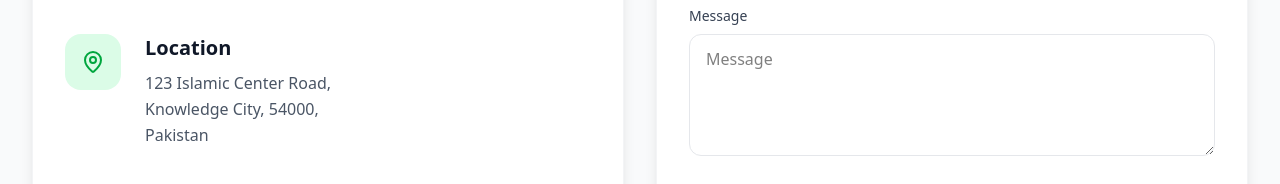
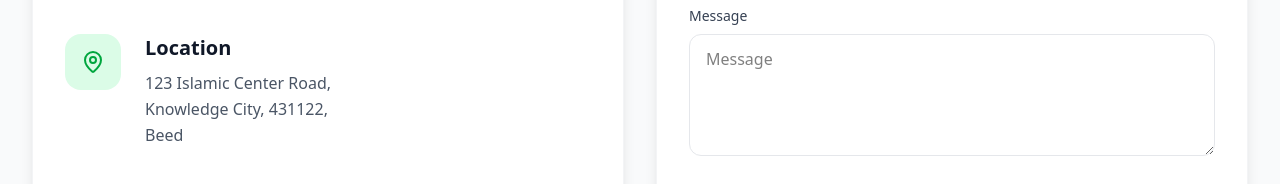
Before and after one commit to Suffah-Education/SuffahWeb, a React (Vite) app: page /contact in a window 1280 px wide. Shown: the part 763-947 px from the top of the page. Built offline with nearby package versions, Linux system fonts and the light colour scheme; a web font is replaced by a local one.

Commit message:
address change

```diff
--- a/src/pages/Contact.jsx
+++ b/src/pages/Contact.jsx
@@ -55,8 +55,8 @@ const Contact = () => {
                                     <h3 className="text-xl font-bold text-gray-900 mb-2">{t('contactPage.location')}</h3>
                                     <p className="text-gray-600 leading-relaxed">
                                         123 Islamic Center Road,<br />
-                                        Knowledge City, 54000,<br />
-                                        Pakistan
+                                        Knowledge City, 431122,<br />
+                                        Beed
                                     </p>
                                 </div>
                             </div>
```
